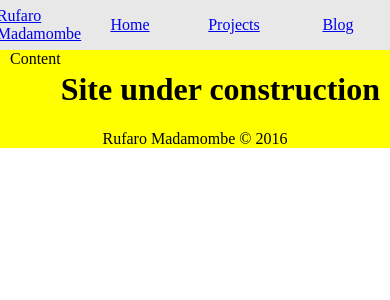
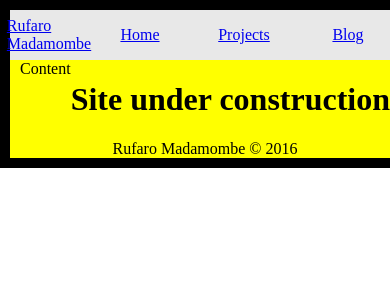
Before and after one commit to Rayhatron/rayhatron.github.io, a Jekyll site: the page built from index.html, in a window 390 px wide. Shown: the top 300 px of the page. Built offline with Jekyll 4.4.1, drawn with Linux system fonts in a browser that asks for light colours.

Commit message:
Another test

```diff
--- a/css/master.scss
+++ b/css/master.scss
@@ -15,10 +15,6 @@ html, body{
   @include dimensions($content-width, initial);
   background: pink;
   width: 100%;
-
-  @include media("screen", "<tablet"){
-    background: yellow;
-  }
 
   header{
     @include flexbox(row, initial, initial, nowrap);
@@ -53,4 +49,11 @@ html, body{
     }
   }
 
+  @media only screen and (max-width: 768px){
+
+    background: yellow;
+    border: 10px solid #000;
+
+  }
+
 }
```
